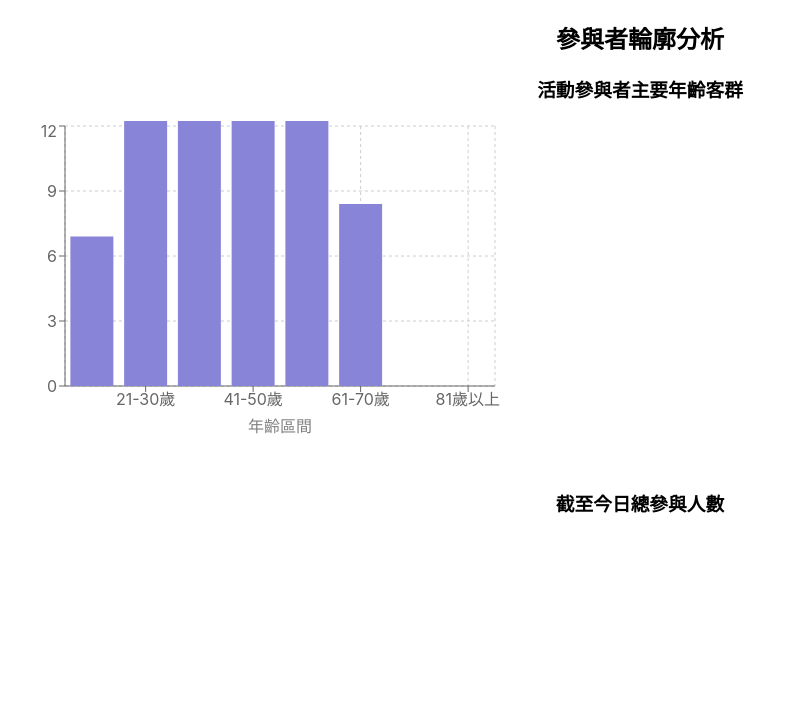
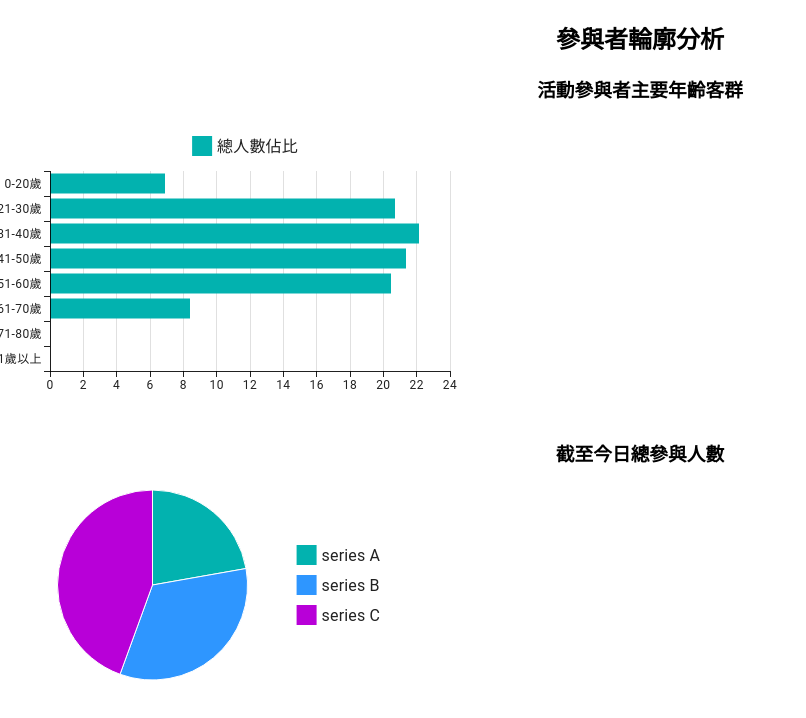
Before and after one commit to mayday6724/data-dashboard, a React (Create React App) app: page / in a window 1280 px wide. Shown: the top 718 px of the page, without its empty margins (0-806 px from the left). Built offline with nearby package versions, Linux system fonts and the light colour scheme.

Commit message:
bar chart change to @mui, pie chart changing not yet

```diff
--- a/package.json
+++ b/package.json
@@ -3,6 +3,10 @@
   "version": "0.1.0",
   "private": true,
   "dependencies": {
+    "@emotion/react": "^11.13.0",
+    "@emotion/styled": "^11.13.0",
+    "@mui/material": "^5.16.7",
+    "@mui/x-charts": "^7.13.0",
     "@testing-library/jest-dom": "^5.17.0",
     "@testing-library/react": "^13.4.0",
     "@testing-library/user-event": "^13.5.0",
--- a/src/charts/AgeRangeBarChart.js
+++ b/src/charts/AgeRangeBarChart.js
@@ -1,7 +1,8 @@
 // import React, { useEffect, useState } from 'react';
 // import { fetchData } from '../services/dataService.js';
 import data from "../mock_data_0819.json";
-import { BarChart, Bar, XAxis, YAxis, CartesianGrid, Tooltip } from "recharts";
+//import { BarChart, Bar, XAxis, YAxis, CartesianGrid, Tooltip } from "recharts";
+import { BarChart } from "@mui/x-charts/BarChart";
 
 // Define age ranges
 const ageRanges = [
@@ -42,15 +43,27 @@ const percentages = counts.map((rangeData) => ({
   percentage: ((rangeData.count / totalPeople) * 100).toFixed(2),
 }));
 
+// formatting value
+const valueFormatter = (value) => `${value}%`;
+
 function AgeRangeBarChart({ data }) {
   return (
-    <BarChart width={500} height={350} data={data}>
-      <CartesianGrid strokeDasharray="3 3" />
-      <XAxis dataKey="range" label={{ value: "年齡區間" }} height={80} />
-      <YAxis />
-      <Tooltip />
-      <Bar dataKey="percentage" fill="#8884d8" name={"總人數佔比"} />
-    </BarChart>
+    <BarChart
+      dataset={data}
+      yAxis={[{ scaleType: "band", dataKey: "range" }]}
+      series={[{ dataKey: "percentage", label: "總人數佔比", valueFormatter }]}
+      layout="horizontal"
+      grid={{ vertical: true }}
+      width={500}
+      height={300}
+    />
+    // <BarChart width={500} height={350} data={data}>
+    //   <CartesianGrid strokeDasharray="3 3" />
+    //   <XAxis dataKey="range" label={{ value: "年齡區間" }} height={80} />
+    //   <YAxis />
+    //   <Tooltip />
+    //   <Bar dataKey="percentage" fill="#8884d8" name={"總人數佔比"} />
+    // </BarChart>
   );
 }
 
--- a/src/charts/GenderPieChart.js
+++ b/src/charts/GenderPieChart.js
@@ -1,7 +1,8 @@
 // import React, { useEffect, useState } from 'react';
 // import { fetchData } from '../services/dataService.js';
 import data from "../mock_data_0819.json";
-import { PieChart, Pie, Tooltip, Legend } from "recharts";
+// import { PieChart, Pie, Tooltip, Legend } from "recharts";
+import { PieChart } from "@mui/x-charts/PieChart";
 
 // Initialize counters for each gender
 let maleCount = 0;
@@ -34,20 +35,33 @@ export const genderData = [
 // draw the pie chart
 function GenderPieChart(data) {
   return (
-    <PieChart width={730} height={250}>
-      <Pie
-        data={data}
-        dataKey="value"
-        nameKey="name"
-        cx="50%"
-        cy="50%"
-        outerRadius={50}
-        fill="#8884d8"
-        label
-      />
-      <Tooltip></Tooltip>
-      <Legend></Legend>
-    </PieChart>
+    <PieChart
+      series={[
+        {
+          data: [
+            { id: 0, value: 10, label: "series A" },
+            { id: 1, value: 15, label: "series B" },
+            { id: 2, value: 20, label: "series C" },
+          ],
+        },
+      ]}
+      width={400}
+      height={200}
+    />
+    // <PieChart width={730} height={250}>
+    //   <Pie
+    //     data={data}
+    //     dataKey="value"
+    //     nameKey="name"
+    //     cx="50%"
+    //     cy="50%"
+    //     outerRadius={50}
+    //     fill="#8884d8"
+    //     label
+    //   />
+    //   <Tooltip></Tooltip>
+    //   <Legend></Legend>
+    // </PieChart>
   );
 }
 
```
Also changed, not shown: 1 other file (tests, documents, lock files or other folders).
